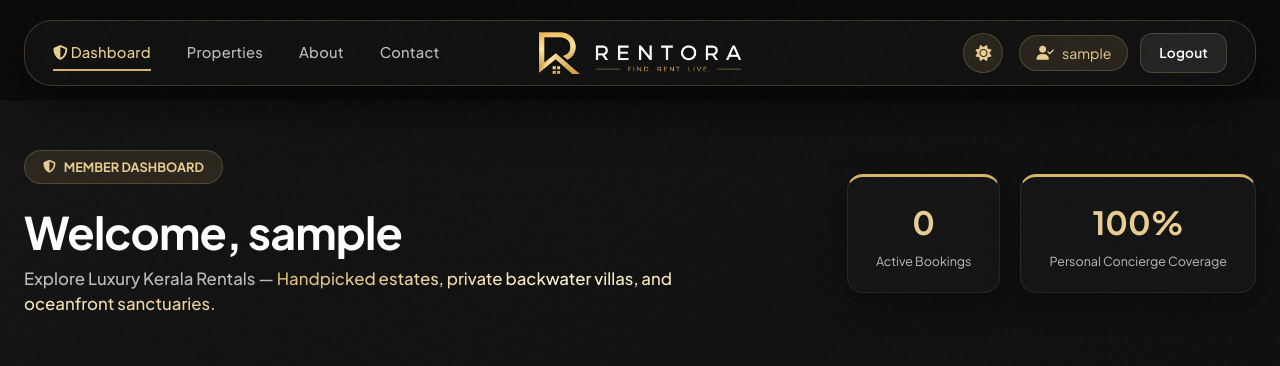
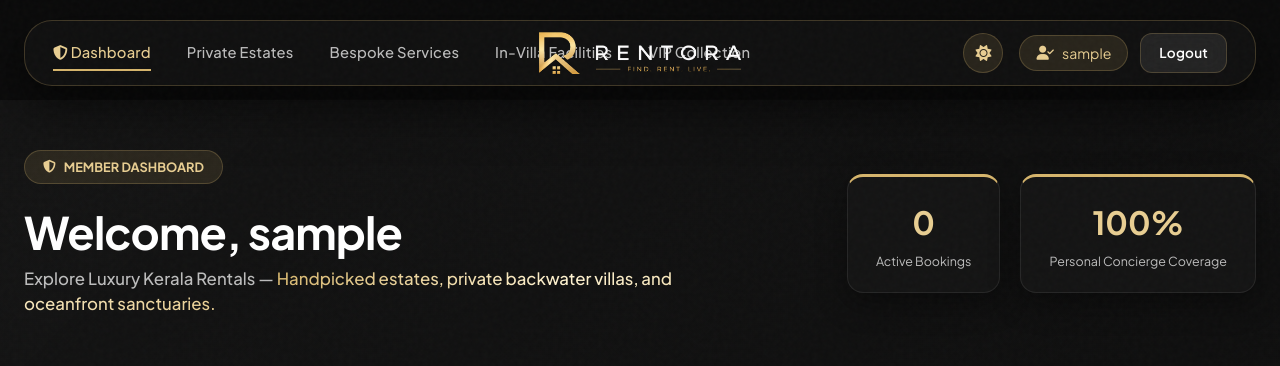
Before and after one commit to Harshal-jith/rentora_0, a Django app: page /dashboard/ in a window 1280 px wide. Shown: the top 366 px of the page. Run offline with Django 5.2, Linux system fonts and the light colour scheme; the visitor is signed in with stand-in values (Sample User, id 1); data comes from the database, SQL or seed files in the repository; data that the repository does not hold is empty; some web fonts are replaced.

Commit message:
Redo header navigation bar options with luxury hospitality items (Private Estates, Bespoke Services, In-Villa Facilities, VIP Collection)

```diff
--- a/rentals/templates/rentals/base.html
+++ b/rentals/templates/rentals/base.html
@@ -63,9 +63,10 @@
                 {% if user.is_authenticated %}
                 <a href="{% url 'dashboard' %}" class="nav-link {% if request.resolver_match.url_name == 'dashboard' %}active{% endif %}"><i class="fa-solid fa-shield-halved text-gold"></i> Dashboard</a>
                 {% endif %}
-                <a href="{% url 'properties' %}" class="nav-link {% if request.resolver_match.url_name == 'properties' %}active{% endif %}">Properties</a>
-                <a href="{% url 'home' %}#about" class="nav-link">About</a>
-                <a href="{% url 'home' %}#contact" class="nav-link">Contact</a>
+                <a href="{% url 'properties' %}" class="nav-link {% if request.resolver_match.url_name == 'properties' %}active{% endif %}">Private Estates</a>
+                <a href="{% url 'home' %}#advantage" class="nav-link">Bespoke Services</a>
+                <a href="{% url 'home' %}#facilities" class="nav-link">In-Villa Facilities</a>
+                <a href="{% url 'home' %}#access" class="nav-link">VIP Collection</a>
             </nav>
 
             <!-- Center: Rentora Brand Logo (CENTERED) -->
```
